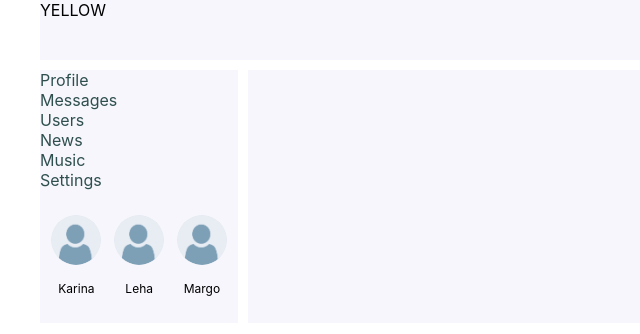
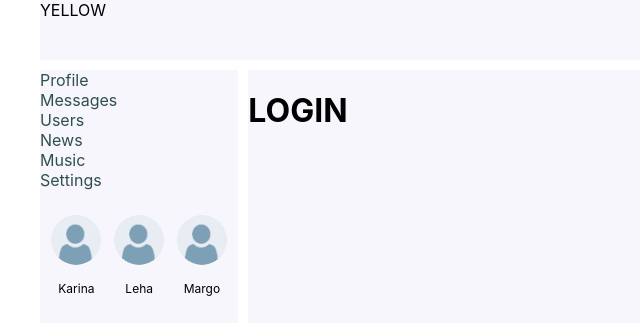
Before and after one commit to karinaOl/social_net, a React (Create React App) app: page /login in a window 1280 px wide. Shown: the top 334 px of the page, without its empty margins (0-640 px from the left). Built offline with nearby package versions, Linux system fonts and the light colour scheme; no server answers.

Commit message:
lesson 68

```diff
--- a/src/App.tsx
+++ b/src/App.tsx
@@ -10,6 +10,7 @@
 import HeaderContainer from "./components/Header/HeaderContainer";
 import {Sidebar} from "./components/Sidebar/Sidebar";
 import {SidebarContainer} from "./components/Sidebar/SidebarCointainer";
+import {Login} from "./components/Login/Login";
 
 
 
@@ -28,6 +29,7 @@
                     <Route path={'/music'} render={()=><Music/>}/>
                     <Route path={'/settings'} render={()=><Settings/>}/>
                     <Route path={'/users'} render={()=><UsersContainer/>}/>
+                    <Route path={'/login'} render={()=><Login/>}/>
                 </Switch>
             </div>
         </div>
--- a/src/components/Dialogs/Dialogs.tsx
+++ b/src/components/Dialogs/Dialogs.tsx
@@ -3,6 +3,7 @@
 import {DialogItems} from "./DialogItem/DialogItem";
 import React, {ChangeEvent} from "react";
 import {DialogsPropsType} from "./DialogsContainer";
+import {Redirect} from "react-router-dom";
 
 
 
@@ -17,6 +18,8 @@
         let body = e.currentTarget.value
         props.updateNewMessageBody(body)
     };
+
+    if(!props.isAuth) return <Redirect to={"/login"}/>
 
     return (
         <div className={classes.dialogs}>
--- a/src/components/Dialogs/DialogsContainer.tsx
+++ b/src/components/Dialogs/DialogsContainer.tsx
@@ -7,6 +7,7 @@
 
 type MapStateToPropsType = {
     dialogsPage: initialDialogStateType
+    isAuth: boolean
 }
 
 type MapDispatchToPropsType = {
@@ -19,7 +20,8 @@
 
 let mapStateToProps = (state: RootAppStateType): MapStateToPropsType =>{
     return{
-        dialogsPage: state.dialogsPage
+        dialogsPage: state.dialogsPage,
+        isAuth: state.auth.isAuth
     }
 }
 let mapDispatchToProps = (dispatch: Dispatch) : MapDispatchToPropsType =>{
--- /dev/null
+++ b/src/components/Login/Login.tsx
@@ -0,0 +1,5 @@
+
+
+export const Login = () => {
+  return <h1>LOGIN</h1>
+}
--- a/src/components/Profile/ProfileContainer.tsx
+++ b/src/components/Profile/ProfileContainer.tsx
@@ -3,10 +3,11 @@
 import {connect} from "react-redux";
 import {RootAppStateType} from "../../redux/reduxStore";
 import {getUsersProfile, ProfileType} from "../../redux/profileReducer";
-import {RouteComponentProps, withRouter} from "react-router-dom";
+import {Redirect, RouteComponentProps, withRouter} from "react-router-dom";
 
 type MapStateToPropsType = {
     profile: ProfileType
+    isAuth: boolean
 }
 
 type MapDispatchToPropsType = {
@@ -31,6 +32,9 @@
     }
 
     render() {
+
+        if(!this.props.isAuth) return <Redirect to={"/login"}/>
+
         return (
             <div>
                 <Profile {...this.props} profile={this.props.profile}/>
@@ -41,7 +45,8 @@
 
 const mapStateToProps = (state: RootAppStateType): MapStateToPropsType => {
     return {
-        profile: state.profilePage.profile
+        profile: state.profilePage.profile,
+        isAuth: state.auth.isAuth
     }
 }
 
```
